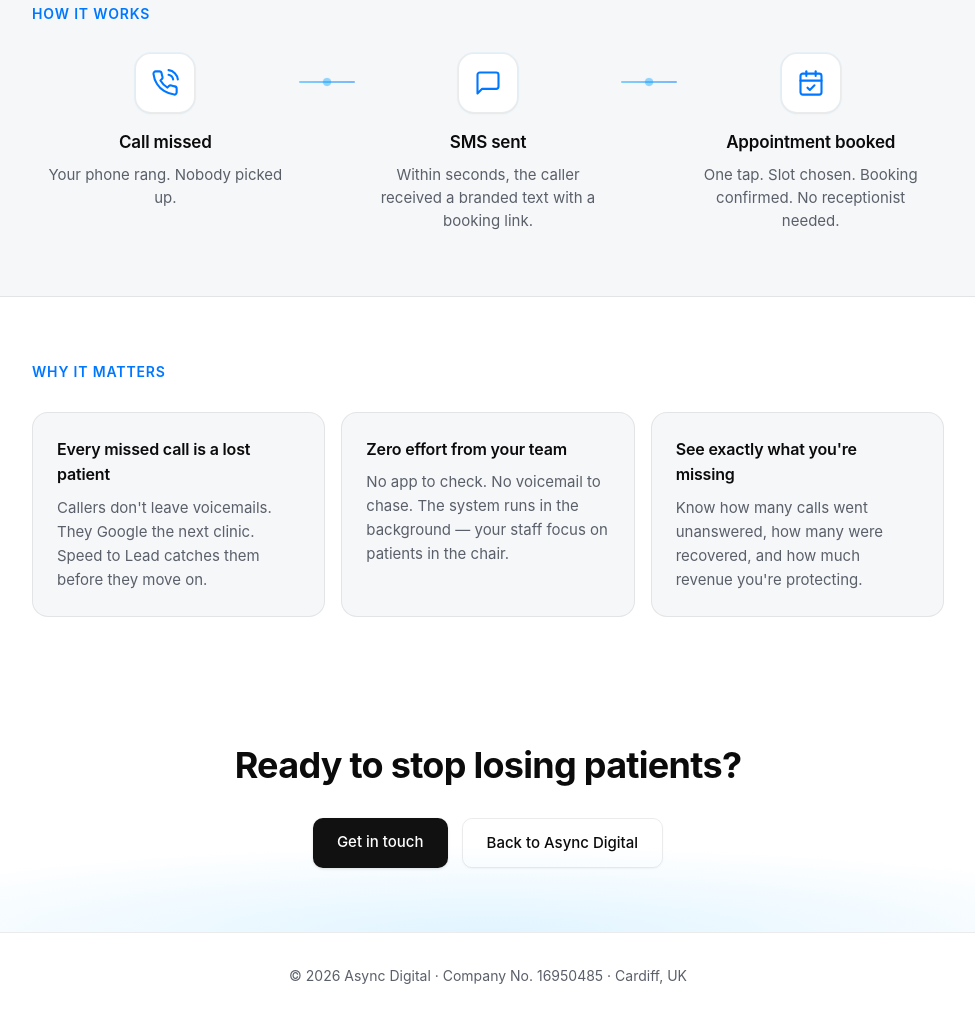
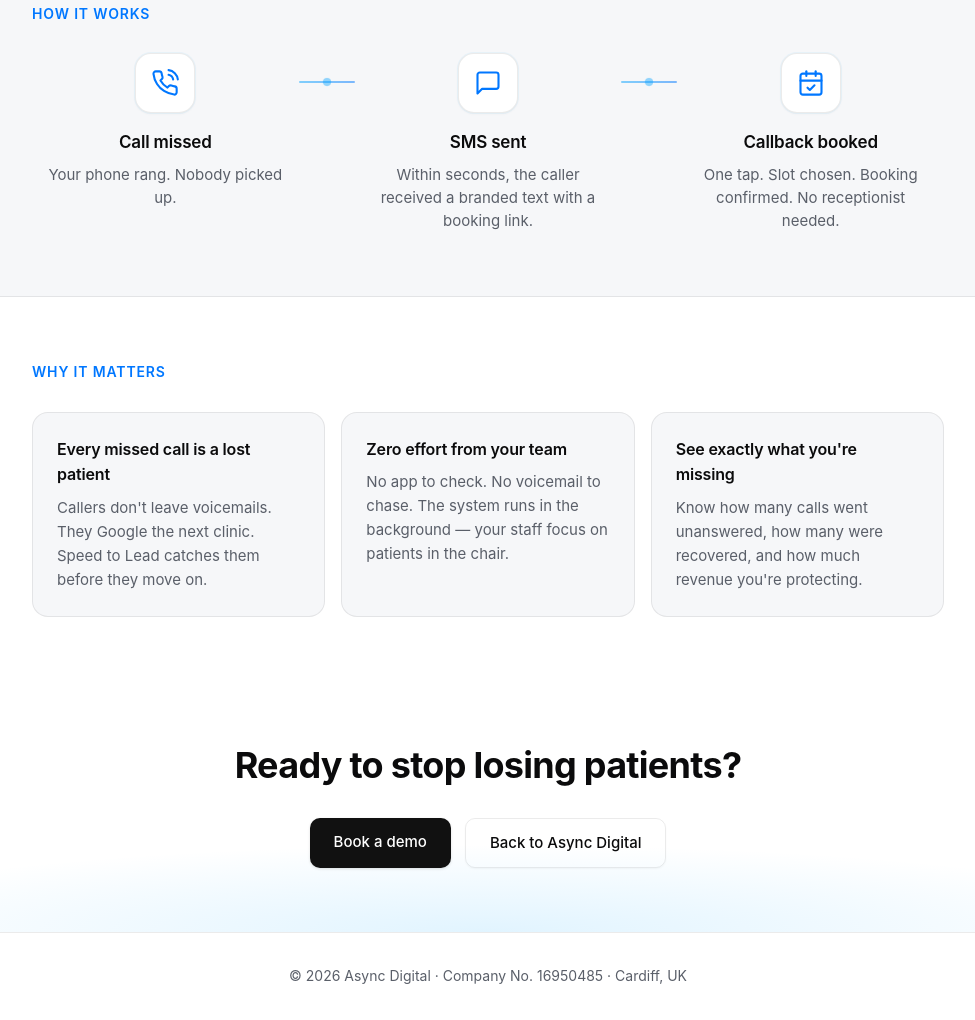
Before and after one commit to async-digital-ltd/demo-site, a plain HTML site: page speed-to-lead/index.html in a window 1280 px wide. Shown: the part 576-1596 px from the top of the page, without its empty margins (152-1127 px from the left). Drawn offline with Linux system fonts and the light colour scheme.

Commit message:
Rename flow step to callback and update CTA label
Co-Authored-By: Claude Opus 4.7 (1M context) <noreply@anthropic.com>

```diff
--- a/speed-to-lead/index.html
+++ b/speed-to-lead/index.html
@@ -71,7 +71,7 @@
                 <path d="M9 16l2 2 4-4"/>
               </svg>
             </div>
-            <h3 class="flow-title">Appointment booked</h3>
+            <h3 class="flow-title">Callback booked</h3>
             <p class="flow-desc">One tap. Slot chosen. Booking confirmed. No receptionist needed.</p>
           </div>
         </div>
@@ -107,7 +107,7 @@
       <div class="wrap">
         <h2 id="cta-title" class="cta-headline">Ready to stop losing patients?</h2>
         <div class="cta-buttons">
-          <a class="btn btn-primary" href="mailto:r.nash1@async-digital.com">Get in touch</a>
+          <a class="btn btn-primary" href="mailto:r.nash1@async-digital.com">Book a demo</a>
           <a class="btn btn-outline" href="https://async-digital.com">Back to Async Digital</a>
         </div>
       </div>
```
